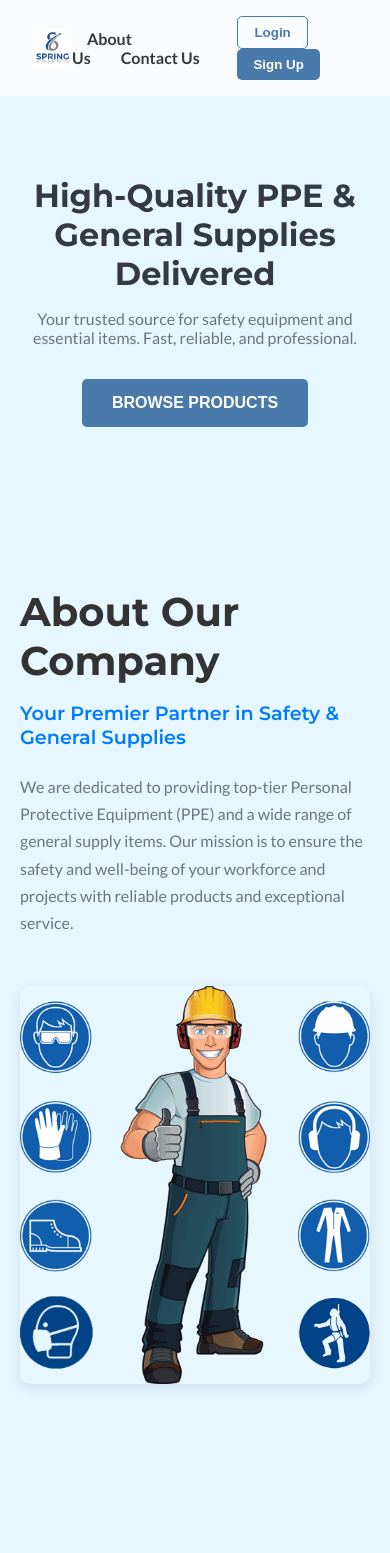
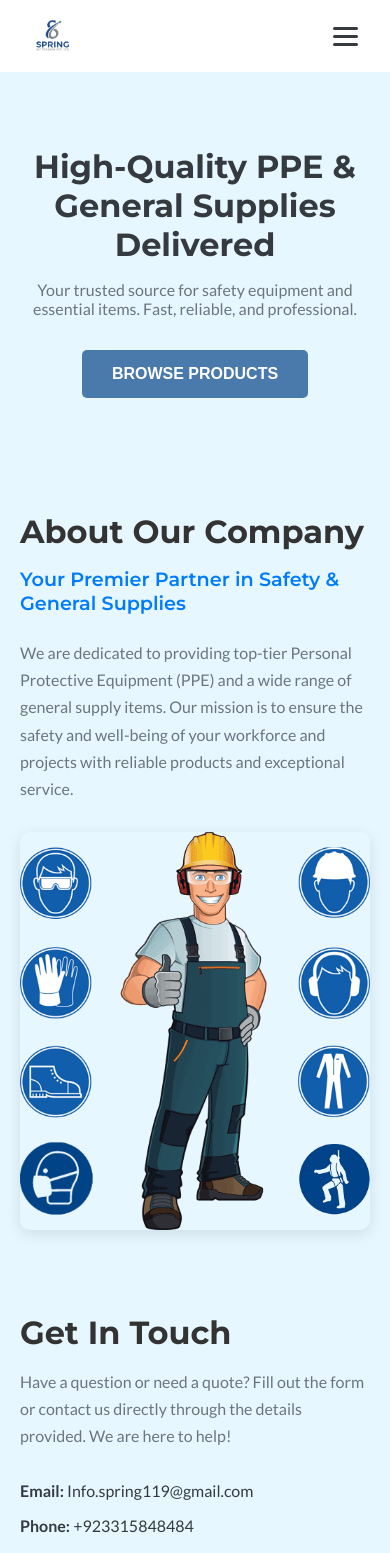
Before and after one commit to fadi-bot/spring-landingpage, a React (Vite) app: page / in a window 390 px wide. Shown: the top 1553 px of the page. Built offline with nearby package versions, Linux system fonts and the light colour scheme.

Commit message:
color changes

```diff
--- a/src/App.jsx
+++ b/src/App.jsx
@@ -1,4 +1,4 @@
-// File: src/App.jsx
+
 
 import './App.css';
 import Header from './components/Header';
--- a/src/components/AboutUs.css
+++ b/src/components/AboutUs.css
@@ -1,4 +1,3 @@
-/* File: src/components/AboutUs.css */
 .about-us-section {
   padding: 80px 20px;
   background-color: var(--light-color);
@@ -9,11 +8,11 @@
   margin: 0 auto;
   display: flex;
   align-items: center;
-  gap: 50px; /* Text aur image ke darmiyan space */
+  gap: 50px;
 }
 
 .about-text {
-  flex: 1; /* Yeh 50% jagah lega */
+  flex: 1;
 }
 
 .about-text h2 {
@@ -35,7 +34,7 @@
 }
 
 .about-image {
-  flex: 1; /* Yeh bhi 50% jagah lega */
+  flex: 1;
 }
 
 .about-image img {
@@ -43,9 +42,16 @@
   border-radius: 10px;
   box-shadow: 0 4px 15px rgba(0, 0, 0, 0.1);
 }
-/* Media Query for smaller screens */
+
 @media (max-width: 768px) {
-  .about-us-container {
-    flex-direction: column; /* Items ko vertically align karega */
-  }
-}
+   .about-us-container {
+     flex-direction: column;
+     gap: 30px;
+   }
+   .about-us-section {
+     padding: 40px 20px;
+   }
+   .about-text h2 {
+     font-size: 2rem;
+   }
+ }
--- a/src/components/AboutUs.jsx
+++ b/src/components/AboutUs.jsx
@@ -1,7 +1,6 @@
-// File: src/components/AboutUs.jsx
 import React from 'react';
 import './AboutUs.css';
-import aboutImage from '../assets/about-image.jpg'; // Step 1: Image ko import karein
+import aboutImage from '../assets/about-image.jpg';
 
 function AboutUs() {
   return (
@@ -15,7 +14,7 @@ function AboutUs() {
           </p>
         </div>
         <div className="about-image">
-          <img src={aboutImage} alt="Team working with safety equipment" /> {/* Step 2: Image ko use karein */}
+          <img src={aboutImage} alt="Team working with safety equipment" />
         </div>
       </div>
     </section>
--- a/src/components/ContactUs.css
+++ b/src/components/ContactUs.css
@@ -1,7 +1,6 @@
-/* File: src/components/ContactUs.css */
 .contact-us-section {
   padding: 80px 20px;
-  background-color: var(--light-color); /* Yeh line add karein */
+  background-color: var(--light-color);
 }
 
 .contact-container {
@@ -39,11 +38,9 @@
 }
 
 .contact-form {
-  flex: 1.2; /* Form ko thori zayada jagah dega */
-  /* background: #ffffff; */
+  flex: 1.2;
   padding: 40px;
   border-radius: 8px;
-  /* box-shadow: 0 4px 15px rgba(0, 0, 0, 0.1); */
 }
 
 .form-group {
@@ -69,7 +66,7 @@
 .btn-submit {
   width: 100%;
   padding: 15px;
-  background-color: #28a745; /* Green color ka button */
+  background-color: #28a745;
   color: #ffffff;
   border: none;
   border-radius: 5px;
@@ -82,9 +79,14 @@
 .btn-submit:hover {
   background-color: #218838;
 }
-/* Media Query for smaller screens */
 @media (max-width: 768px) {
-  .contact-container {
-    flex-direction: column; /* Items ko vertically align karega */
-  }
-}
+   .contact-container {
+     flex-direction: column;
+   }
+   .contact-us-section {
+     padding: 40px 20px;
+   }
+   .contact-info h2 {
+     font-size: 2rem;
+   }
+ }
--- a/src/components/Footer.css
+++ b/src/components/Footer.css
@@ -1,7 +1,6 @@
-/* File: src/components/Footer.css */
 .main-footer {
-  background-color: #343a40; /* Dark background */
-  color: #f8f9fa; /* Light text */
+  background-color: #343a40;
+  color: #f8f9fa;
   text-align: center;
   padding: 20px;
 }
--- a/src/components/Footer.jsx
+++ b/src/components/Footer.jsx
@@ -1,9 +1,8 @@
-// File: src/components/Footer.jsx
 import React from 'react';
 import './Footer.css';
 
 function Footer() {
-  const currentYear = new Date().getFullYear(); // Yeh automatically saal pick kar lega
+  const currentYear = new Date().getFullYear();
   return (
     <footer className="main-footer">
       <p>Copyright © {currentYear} - Spring Int Traders. All Rights Reserved.</p>
--- a/src/components/Header.css
+++ b/src/components/Header.css
@@ -1,8 +1,7 @@
-/* File: src/components/Header.css */
 .main-header {
-   background-color: rgb(251, 252, 255) ;
+  background-color: var(--white-color);
   padding: 1rem 2rem;
-   box-shadow: 0 2px 5px rgba(0,0,0,0.1);
+  box-shadow: 0 2px 5px rgba(0, 0, 0, 0.1);
   width: 100%;
 }
 
@@ -10,6 +9,7 @@
   display: flex;
   justify-content: space-between;
   align-items: center;
+  position: relative;
 }
 
 .logo img {
@@ -18,11 +18,21 @@
   display: block;
 }
 
+.nav-links {
+  display: flex;
+  align-items: center;
+  gap: 20px;
+}
+
 .nav-center a {
   margin: 0 15px;
   text-decoration: none;
   color: var(--dark-color);
   font-weight: 600;
+}
+
+.nav-right {
+  display: flex;
 }
 
 .btn {
@@ -44,3 +54,63 @@
   background-color: var(--primary-color);
   color: var(--white-color);
 }
+
+.hamburger-menu {
+  display: none;
+  background: none;
+  border: none;
+  cursor: pointer;
+  flex-direction: column;
+  gap: 5px;
+}
+
+.hamburger-menu .bar {
+  width: 25px;
+  height: 3px;
+  background-color: var(--dark-color);
+  border-radius: 5px;
+}
+
+
+@media (max-width: 768px) {
+  .hamburger-menu {
+    display: flex;
+  }
+
+  .nav-links {
+    display: none;
+    position: absolute;
+    top: 100%;
+    left: 0;
+    width: 100%;
+    flex-direction: column;
+    align-items: center;
+    background-color: var(--white-color);
+    box-shadow: 0 4px 10px rgba(0, 0, 0, 0.1);
+    padding: 30px;
+    gap: 25px;
+  }
+
+  .nav-links.mobile-menu-open {
+    display: flex;
+  }
+
+  .nav-center {
+    display: flex;
+    flex-direction: column;
+    align-items: center;
+    gap: 25px;
+  }
+
+  .nav-right {
+    display: flex;
+    flex-direction: column;
+    gap: 15px;
+    width: 100%;
+  }
+
+  .nav-right .btn {
+    width: 100%;
+    margin-left: 0;
+  }
+}
--- a/src/components/Header.jsx
+++ b/src/components/Header.jsx
@@ -1,23 +1,33 @@
-// File: src/components/Header.jsx
 
-import React from 'react';
-import './Header.css'; // Is file ko hum agle step mein banayenge
-import logoImage from '../assets/logo.jpg'; // Path to your logo
+import React, { useState } from 'react';
+import './Header.css';
+import logoImage from '../assets/logo.jpg';
 
 function Header() {
+  const [isMenuOpen, setIsMenuOpen] = useState(false);
+
   return (
     <header className="main-header">
       <nav className="navbar">
-            <div className="nav-left">
-                <a href="#" className="logo"><img src={logoImage} alt="Logo" /></a>
-            </div>
+        <a href="#" className="logo">
+          <img src={logoImage} alt="Company Logo" />
+        </a>
+
+        <button className="hamburger-menu" onClick={() => setIsMenuOpen(!isMenuOpen)}>
+          <div className="bar"></div>
+          <div className="bar"></div>
+          <div className="bar"></div>
+        </button>
+
+        <div className={isMenuOpen ? "nav-links mobile-menu-open" : "nav-links"}>
           <div className="nav-center">
-                <a href="#about">About Us</a>
-                <a href="#contact">Contact Us</a>
+            <a href="#about" onClick={() => setIsMenuOpen(false)}>About Us</a>
+            <a href="#contact" onClick={() => setIsMenuOpen(false)}>Contact Us</a>
           </div>
           <div className="nav-right">
             <button className="btn btn-login">Login</button>
             <button className="btn btn-signup">Sign Up</button>
+          </div>
         </div>
       </nav>
     </header>
--- a/src/components/Hero.css
+++ b/src/components/Hero.css
@@ -1,4 +1,3 @@
-/* File: src/components/Hero.css */
  .hero-section {
    background-color: var(--light-color);
    padding: 80px 20px;
@@ -40,7 +39,10 @@
    opacity: 0.9;
  }
 
- @media (max-width: 768px) {
+@media (max-width: 768px) {
+   .hero-section {
+     padding: 60px 20px;
+   }
    .hero-content h1 {
      font-size: 2rem;
    }
--- a/src/components/Hero.jsx
+++ b/src/components/Hero.jsx
@@ -1,6 +1,6 @@
-// File: src/components/Hero.jsx
+
 import React from 'react';
-import './Hero.css'; // Is file ko hum agle step mein banayenge
+import './Hero.css';
 
 function Hero() {
   return (
--- a/src/index.css
+++ b/src/index.css
@@ -1,11 +1,10 @@
-/* File: src/index.css */
 
 :root {
-  --primary-color: #4a7aab;  /* Aapka letterhead wala main blue */
-  --dark-color: #343a40;     /* Dark grey/blue */
-  --light-color: #e6f7ff;   /* Light grey background */
+  --primary-color: #4a7aab;
+  --dark-color: #343a40;
+  --light-color: #e6f7ff;
   --white-color: #ffffff;
-  --green-color: #28a745;    /* Contact form button ke liye */
+  --green-color: #28a745;
 }
 
 html {
@@ -19,10 +18,10 @@ html {
 }
 
 body {
-  font-family: 'Lato', sans-serif; /* Poori website ke liye default font */
+  font-family: 'Lato', sans-serif;
   color: #333;
 }
 
 h1, h2, h3, h4, h5, h6 {
-  font-family: 'Montserrat', sans-serif; /* Sirf headings ke liye */
+  font-family: 'Montserrat', sans-serif;
 }
--- a/src/main.jsx
+++ b/src/main.jsx
@@ -1,7 +1,7 @@
 import React from 'react';
 import ReactDOM from 'react-dom/client';
 import App from './App.jsx';
-import './index.css'; // Yeh file bhi zaroori hai
+import './index.css';
 
 ReactDOM.createRoot(document.getElementById('root')).render(
   <React.StrictMode>
```
Lines whose indentation alone changed are shown as unchanged.
